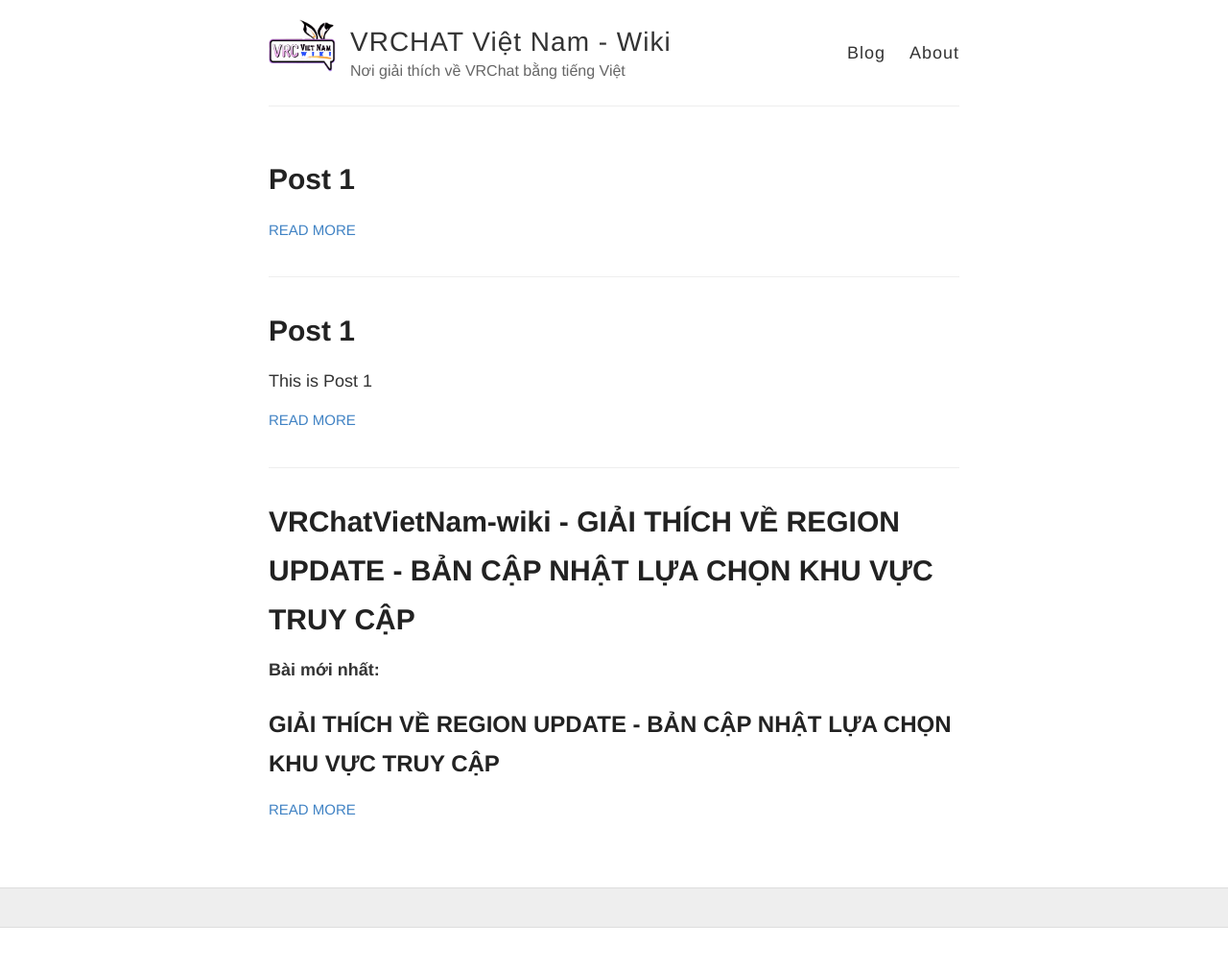
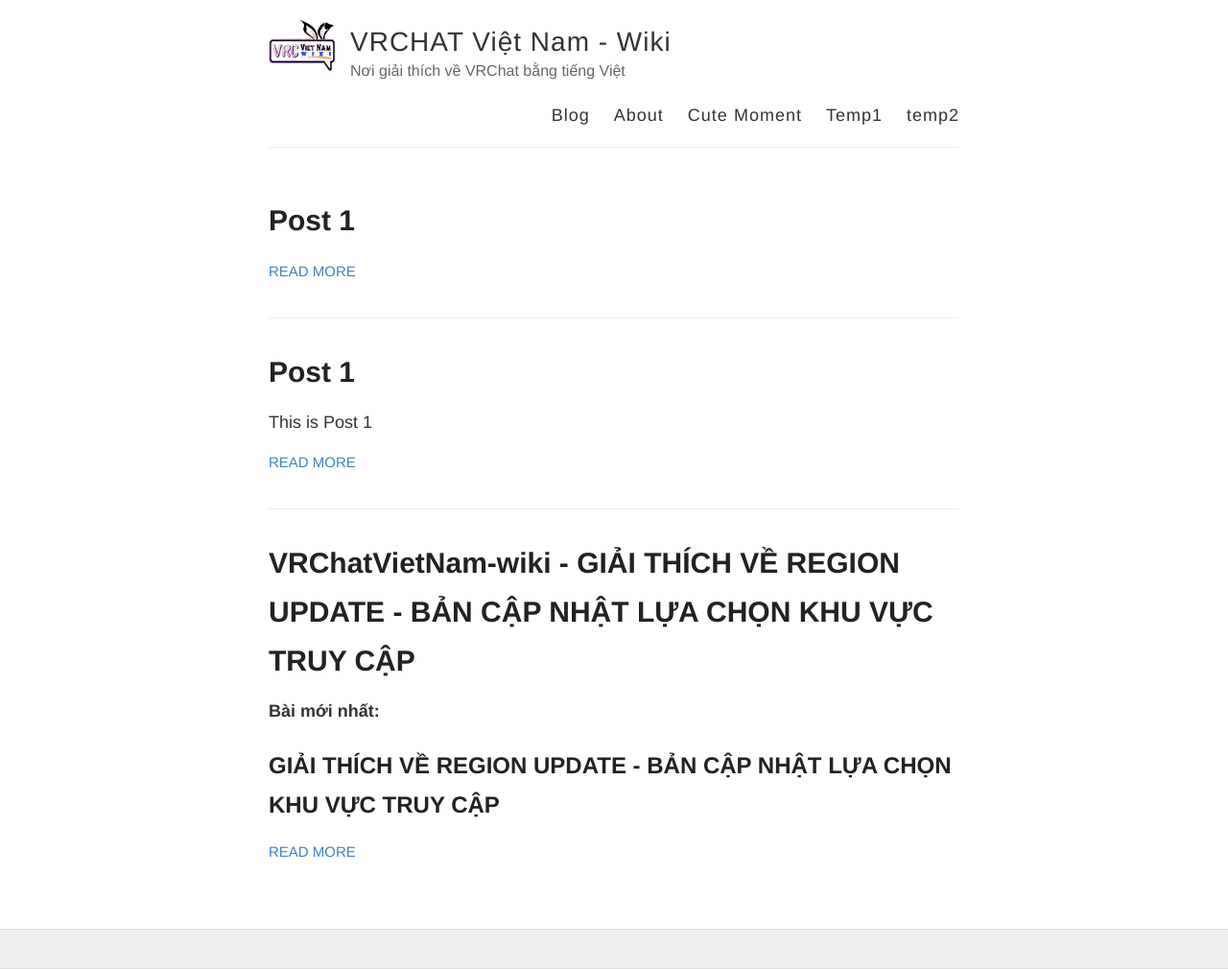
Before and after one commit to vrchatvn/vrchatvn.github.io, a Jekyll site: the page built from index.html, in a window 1280 px wide. Shown: the whole page at 96% size. Built offline with Jekyll 4.4.1, drawn with Linux system fonts in a browser that asks for light colours; before the commit the page ends 967 px from its top, so only the background shows below that.

Commit message:
Update default.html

```diff
--- a/_layouts/default.html
+++ b/_layouts/default.html
@@ -29,6 +29,9 @@
           <nav>
             <a href="{{ site.baseurl }}/">Blog</a>
             <a href="{{ site.baseurl }}/about">About</a>
+            <a href="{{ site.baseurl }}/cute-moments">Cute Moment</a>
+            <a href="{{ site.baseurl }}/temp1">Temp1</a>
+            <a href="{{ site.baseurl }}/temp2">temp2</a>
           </nav>
         </header>
       </div>
```
